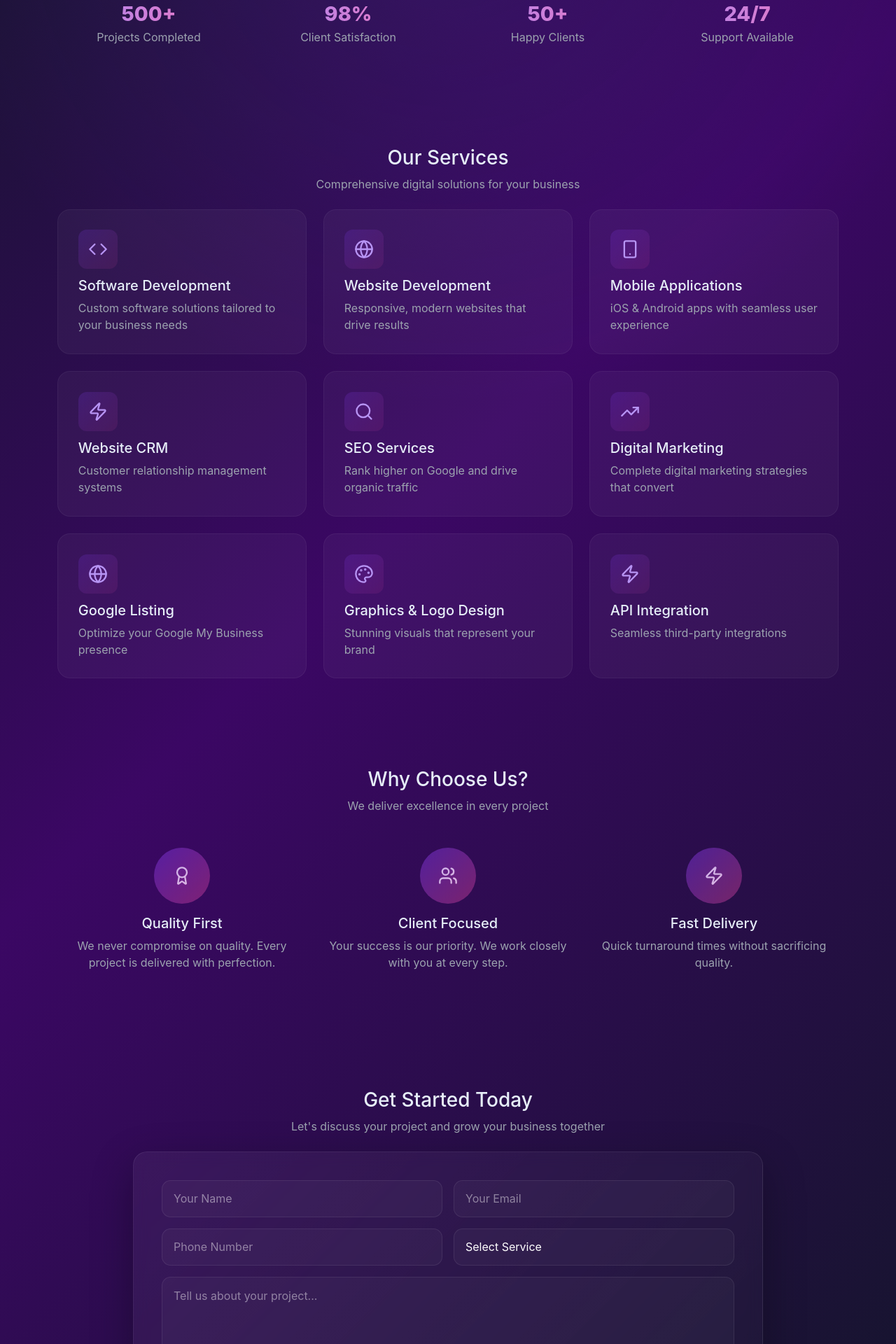
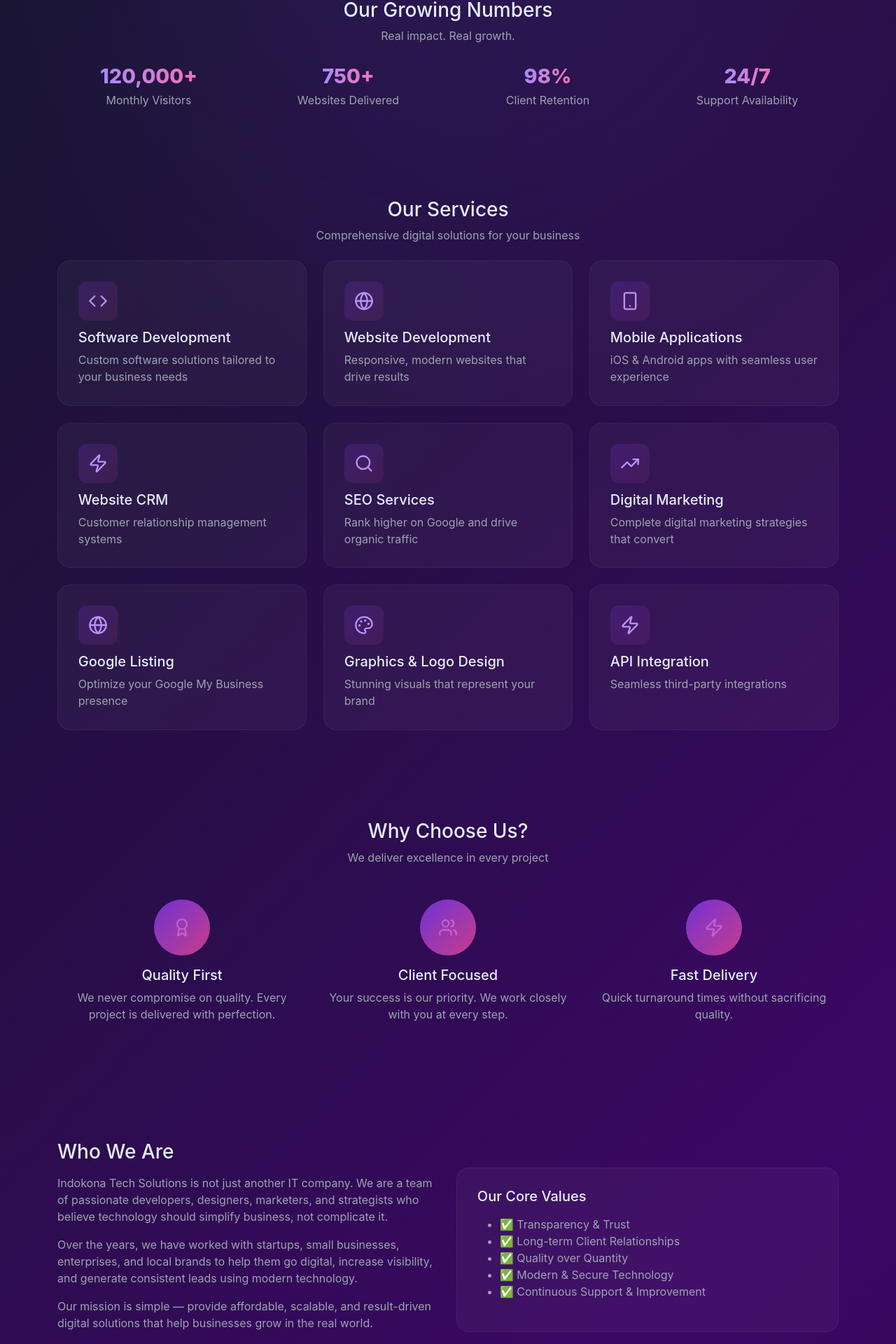
Before and after one commit to Tarunshakya1999/indokonafrontend, a React (Vite) app: page /techservice in a window 1280 px wide. Shown: the part 575-2495 px from the top of the page at 70% size. Built offline with nearby package versions, Linux system fonts and the light colour scheme.

Commit message:
Ma hh7765544990r

```diff
--- a/src/Developer.jsx
+++ b/src/Developer.jsx
@@ -81,6 +81,9 @@ export default function TechServicesLanding() {
     { number: "24/7", label: "Support Available" },
   ];
 
+// AOS Code
+
+
   useEffect(() => {
     setTimeout(() => setIsVisible(true), 80);
 
@@ -128,6 +131,35 @@ export default function TechServicesLanding() {
       console.error(error);
       alert("Something went wrong!");
     }
+  };
+
+  const Counter = ({ target, suffix = "" }) => {
+    const [count, setCount] = useState(0);
+
+    useEffect(() => {
+      let start = 0;
+      const duration = 2000;
+      const increment = target / (duration / 16);
+
+      const timer = setInterval(() => {
+        start += increment;
+        if (start >= target) {
+          setCount(target);
+          clearInterval(timer);
+        } else {
+          setCount(Math.floor(start));
+        }
+      }, 16);
+
+      return () => clearInterval(timer);
+    }, [target]);
+
+    return (
+      <span className="stat-number">
+        {count.toLocaleString()}
+        {suffix}
+      </span>
+    );
   };
 
   const handleChange = (e) =>
@@ -625,16 +657,33 @@ export default function TechServicesLanding() {
         </div>
       </header>
 
-      {/* STATS */}
       <section className="ts-section ts-stats">
         <div className="container">
-          <div className="row text-center">
-            {stats.map((s, i) => (
-              <div key={i} className="col-6 col-md-3 mb-3">
-                <div className="stat-number">{s.number}</div>
-                <div className="ts-muted">{s.label}</div>
-              </div>
-            ))}
+          <div className="text-center mb-4">
+            <h2 className="h3">Our Growing Numbers</h2>
+            <p className="ts-muted">Real impact. Real growth.</p>
+          </div>
+
+          <div className="row text-center gy-4">
+            <div className="col-6 col-md-3">
+              <Counter target={120000} suffix="+" />
+              <div className="ts-muted">Monthly Visitors</div>
+            </div>
+
+            <div className="col-6 col-md-3">
+              <Counter target={750} suffix="+" />
+              <div className="ts-muted">Websites Delivered</div>
+            </div>
+
+            <div className="col-6 col-md-3">
+              <Counter target={98} suffix="%" />
+              <div className="ts-muted">Client Retention</div>
+            </div>
+
+            <div className="col-6 col-md-3">
+              <Counter target={24} suffix="/7" />
+              <div className="ts-muted">Support Availability</div>
+            </div>
           </div>
         </div>
       </section>
@@ -706,6 +755,158 @@ export default function TechServicesLanding() {
               </p>
             </div>
           </div>
+        </div>
+      </section>
+
+      <section className="ts-section">
+        <div className="container">
+          <div className="row align-items-center">
+            <div className="col-md-6 mb-4">
+              <h2 className="h3 mb-3">Who We Are</h2>
+              <p className="ts-muted">
+                Indokona Tech Solutions is not just another IT company. We are a
+                team of passionate developers, designers, marketers, and
+                strategists who believe technology should simplify business, not
+                complicate it.
+              </p>
+              <p className="ts-muted">
+                Over the years, we have worked with startups, small businesses,
+                enterprises, and local brands to help them go digital, increase
+                visibility, and generate consistent leads using modern
+                technology.
+              </p>
+              <p className="ts-muted">
+                Our mission is simple — provide affordable, scalable, and
+                result-driven digital solutions that help businesses grow in the
+                real world.
+              </p>
+            </div>
+
+            <div className="col-md-6">
+              <div className="ts-card">
+                <h5>Our Core Values</h5>
+                <ul className="ts-muted mt-3">
+                  <li>✅ Transparency & Trust</li>
+                  <li>✅ Long-term Client Relationships</li>
+                  <li>✅ Quality over Quantity</li>
+                  <li>✅ Modern & Secure Technology</li>
+                  <li>✅ Continuous Support & Improvement</li>
+                </ul>
+              </div>
+            </div>
+          </div>
+        </div>
+      </section>
+
+      <section className="ts-section">
+        <div className="container">
+          <div className="text-center mb-5">
+            <h2 className="h3">Our Work Process</h2>
+            <p className="ts-muted">
+              A simple, transparent & effective workflow
+            </p>
+          </div>
+
+          <div className="row gy-4">
+            {[
+              {
+                title: "1. Requirement Analysis",
+                desc: "We understand your business goals, target audience, competitors, and challenges before writing a single line of code.",
+              },
+              {
+                title: "2. Planning & Strategy",
+                desc: "We create a detailed roadmap including design, technology stack, timelines, and milestones.",
+              },
+              {
+                title: "3. Design & Development",
+                desc: "Our team builds visually appealing, fast, and secure solutions using modern frameworks.",
+              },
+              {
+                title: "4. Testing & Quality Check",
+                desc: "We test performance, responsiveness, security, and user experience thoroughly.",
+              },
+              {
+                title: "5. Deployment & Support",
+                desc: "After launch, we provide continuous support, maintenance, and upgrades.",
+              },
+            ].map((item, i) => (
+              <div key={i} className="col-md-6 col-lg-4">
+                <div className="ts-card h-100">
+                  <h5>{item.title}</h5>
+                  <p className="ts-muted mt-2">{item.desc}</p>
+                </div>
+              </div>
+            ))}
+          </div>
+        </div>
+      </section>
+
+      <section className="ts-section">
+        <div className="container">
+          <h2 className="h3 text-center mb-4">
+            How Our Services Help Your Business
+          </h2>
+
+          <div className="ts-card mb-4">
+            <h5>Website Development</h5>
+            <p className="ts-muted">
+              A website is your digital office. We create responsive, fast,
+              SEO-friendly websites that not only look beautiful but also
+              convert visitors into customers.
+            </p>
+            <p className="ts-muted">
+              From landing pages to large business websites, our solutions are
+              optimized for speed, performance, and search engines.
+            </p>
+          </div>
+
+          <div className="ts-card mb-4">
+            <h5>Mobile App Development</h5>
+            <p className="ts-muted">
+              Mobile apps help businesses stay connected with customers 24/7. We
+              develop secure and scalable Android & iOS applications with smooth
+              UI/UX.
+            </p>
+          </div>
+
+          <div className="ts-card mb-4">
+            <h5>SEO & Digital Marketing</h5>
+            <p className="ts-muted">
+              Ranking on Google is not luck — it’s strategy. Our SEO services
+              improve visibility, traffic, and conversions using ethical
+              techniques.
+            </p>
+          </div>
+        </div>
+      </section>
+
+      <section className="ts-section">
+        <div className="container">
+          <h2 className="h3 text-center mb-4">Frequently Asked Questions</h2>
+
+          {[
+            {
+              q: "How long does a project take?",
+              a: "Project duration depends on requirements. Small websites take 7–10 days, while large systems may take several weeks.",
+            },
+            {
+              q: "Do you provide support after delivery?",
+              a: "Yes, we provide full post-launch support and maintenance.",
+            },
+            {
+              q: "Is my data secure?",
+              a: "Absolutely. We follow best security practices and modern encryption standards.",
+            },
+            {
+              q: "Do you work with startups?",
+              a: "Yes, we love working with startups and early-stage businesses.",
+            },
+          ].map((item, i) => (
+            <div key={i} className="ts-card mb-3">
+              <h6>{item.q}</h6>
+              <p className="ts-muted mb-0">{item.a}</p>
+            </div>
+          ))}
         </div>
       </section>
 
@@ -796,6 +997,62 @@ export default function TechServicesLanding() {
         </div>
       </section>
 
+      <section className="ts-section">
+        <div className="container">
+          <div className="text-center mb-5">
+            <h2 className="h3">Technology That Powers Your Business</h2>
+            <p className="ts-muted">
+              We use modern, secure, and scalable technologies
+            </p>
+          </div>
+
+          <div className="row gy-4">
+            {[
+              {
+                icon: <Code />,
+                title: "Modern Codebase",
+                desc: "Clean, scalable, and maintainable code using React, Django, Node & APIs.",
+              },
+              {
+                icon: <Globe />,
+                title: "Cloud & Hosting",
+                desc: "Fast cloud deployment with uptime monitoring and security.",
+              },
+              {
+                icon: <Search />,
+                title: "SEO Optimized",
+                desc: "Search-engine-friendly architecture from day one.",
+              },
+              {
+                icon: <TrendingUp />,
+                title: "Business Growth",
+                desc: "Technology that directly improves leads and revenue.",
+              },
+              {
+                icon: <Palette />,
+                title: "UI / UX Design",
+                desc: "User-first designs that improve engagement.",
+              },
+              {
+                icon: <Zap />,
+                title: "High Performance",
+                desc: "Lightning-fast speed and optimized performance.",
+              },
+            ].map((item, i) => (
+              <div key={i} className="col-md-6 col-lg-4">
+                <div className="ts-card h-100 text-center">
+                  <div className="ts-feature-icon mb-3">
+                    {React.cloneElement(item.icon, { size: 30 })}
+                  </div>
+                  <h5>{item.title}</h5>
+                  <p className="ts-muted">{item.desc}</p>
+                </div>
+              </div>
+            ))}
+          </div>
+        </div>
+      </section>
+
       {/* FOOTER */}
       <footer className="ts-footer pt-5 pb-4 mt-5">
         <div className="container">
```
